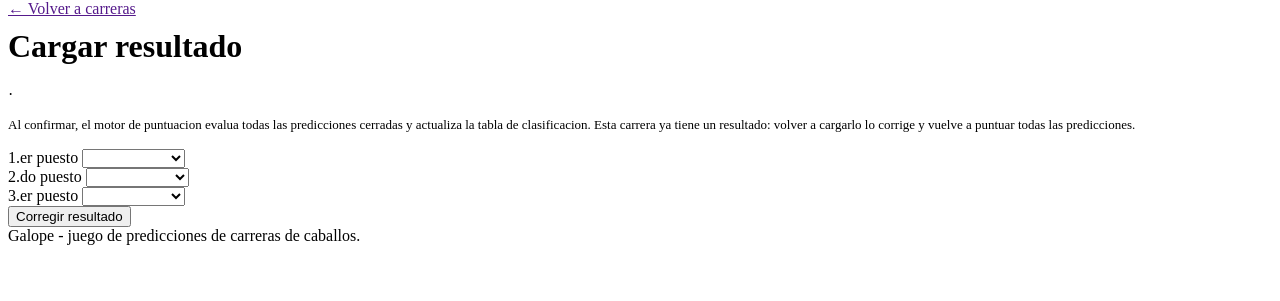
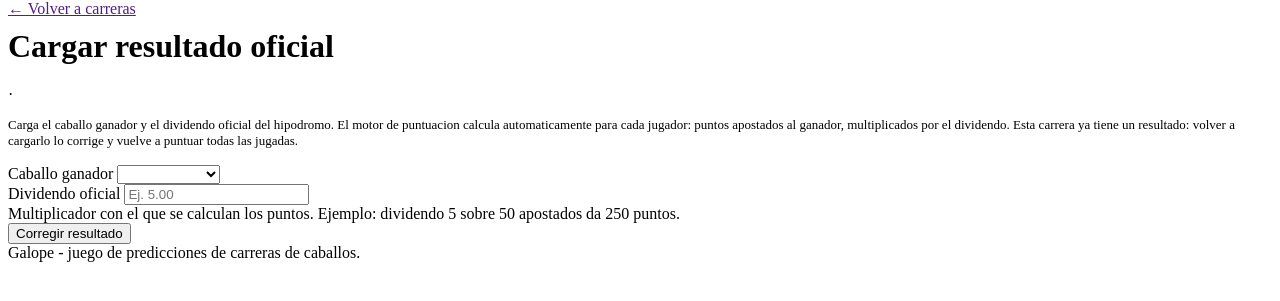
Before and after one commit to silvermoon8902/Galope, a PHP site: template views/admin/result_form.php in a window 1280 px wide. Shown: the part 83-384 px from the top of the page. Run offline with PHP 8.4, Linux system fonts and the light colour scheme; the template is opened without the code that fills it: most values are stand-ins (such as "Sample title", 1, 10 or a date in 2020); data that the repository does not hold is empty.

Commit message:
Update views/admin/result_form.php

```diff
--- a/views/admin/result_form.php
+++ b/views/admin/result_form.php
@@ -1,5 +1,5 @@
 <a class="muted" href="<?= e(base('/admin')) ?>">&larr; Volver a carreras</a>
-<h1 class="page-title" style="margin-top:10px">Cargar resultado</h1>
+<h1 class="page-title" style="margin-top:10px">Cargar resultado oficial</h1>
 <div class="page-sub"><?= e($race['name']) ?> &middot; <?= e($race['racetrack']) ?></div>
 
 <?php if ($effective === 'scheduled' || $effective === 'open'): ?>
@@ -13,32 +13,33 @@
     <input type="hidden" name="race_id" value="<?= (int) $race['id'] ?>">
 
     <p class="muted" style="font-size:13px;margin-bottom:16px">
-      Al confirmar, el motor de puntuacion evalua todas las predicciones cerradas y actualiza
-      la tabla de clasificacion.
-      <?= $result ? ' Esta carrera ya tiene un resultado: volver a cargarlo lo corrige y vuelve a puntuar todas las predicciones.' : '' ?>
+      Carga el caballo ganador y el dividendo oficial del hipodromo. El motor de
+      puntuacion calcula automaticamente para cada jugador: puntos apostados al
+      ganador, multiplicados por el dividendo.
+      <?= $result ? ' Esta carrera ya tiene un resultado: volver a cargarlo lo corrige y vuelve a puntuar todas las jugadas.' : '' ?>
     </p>
 
-    <div class="form-grid-3">
-      <?php
-      $slots = [
-          ['first',  '1.er puesto', (int) ($result['first_horse_id'] ?? 0)],
-          ['second', '2.do puesto', (int) ($result['second_horse_id'] ?? 0)],
-          ['third',  '3.er puesto', (int) ($result['third_horse_id'] ?? 0)],
-      ];
-      foreach ($slots as [$name, $label, $current]):
+    <div class="form-grid">
+      <div class="field">
+        <label>Caballo ganador</label>
+        <select name="winner_horse_id" required>
+          <option value="">Elegir caballo</option>
+          <?php foreach ($horses as $h):
+            $sel = (isset($result['winner_horse_id']) && (int) $result['winner_horse_id'] === (int) $h['id']) ? ' selected' : '';
           ?>
-        <div class="field">
-          <label><?= $label ?></label>
-          <select name="<?= $name ?>" required>
-            <option value="">Elegir caballo</option>
-            <?php foreach ($horses as $h): ?>
-              <option value="<?= (int) $h['id'] ?>"<?= $current === (int) $h['id'] ? ' selected' : '' ?>>
+            <option value="<?= (int) $h['id'] ?>"<?= $sel ?>>
               <?= e($h['number'] . ' - ' . $h['name']) ?>
             </option>
           <?php endforeach; ?>
         </select>
       </div>
-      <?php endforeach; ?>
+      <div class="field">
+        <label>Dividendo oficial</label>
+        <input type="number" step="0.01" min="0.01" name="dividend"
+               value="<?= e($result['dividend'] ?? '') ?>"
+               placeholder="Ej. 5.00" required>
+        <div class="hint">Multiplicador con el que se calculan los puntos. Ejemplo: dividendo 5 sobre 50 apostados da 250 puntos.</div>
+      </div>
     </div>
 
     <button type="submit" class="btn"><?= $result ? 'Corregir resultado' : 'Confirmar resultado' ?></button>
```
Lines whose indentation alone changed are shown as unchanged.
